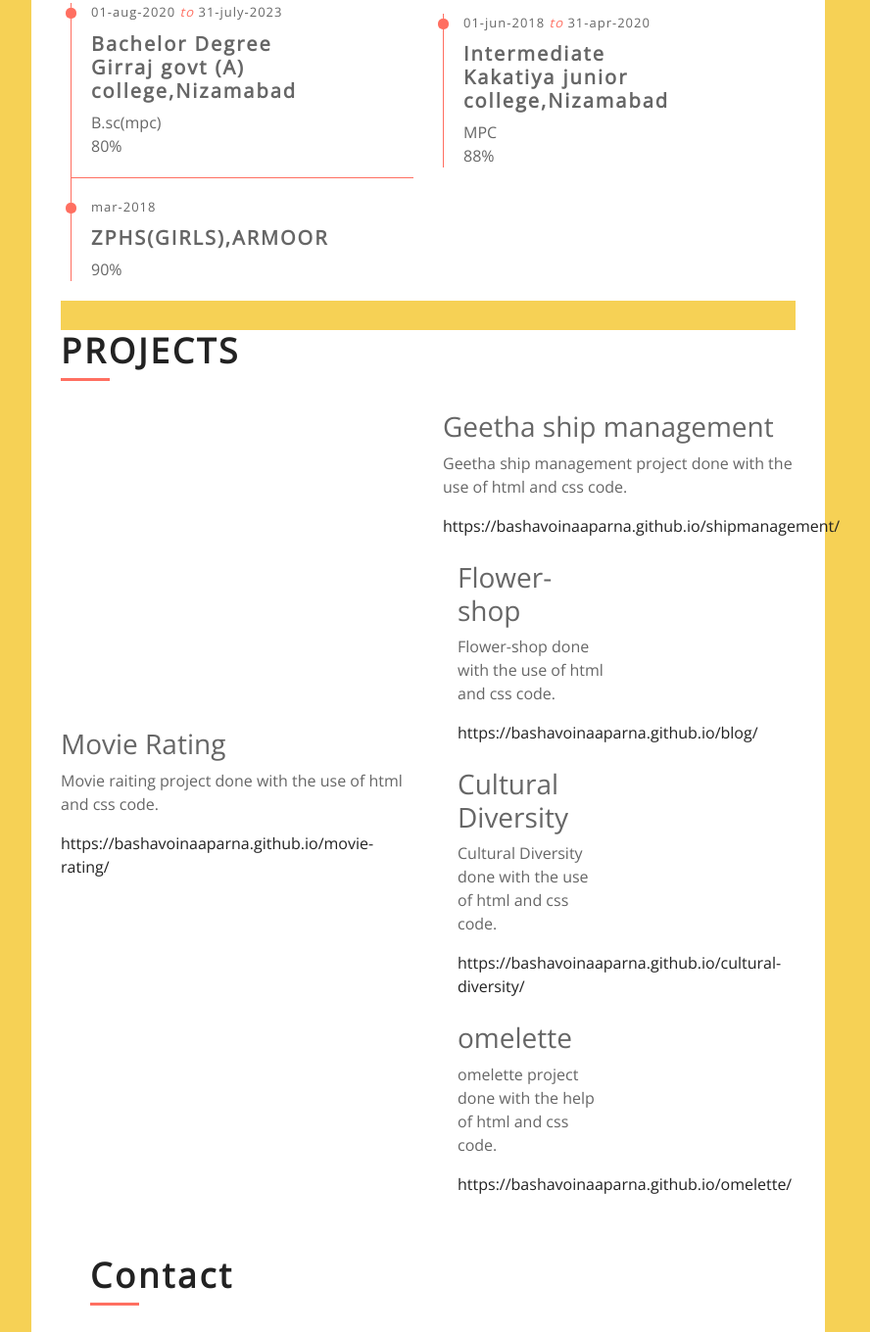
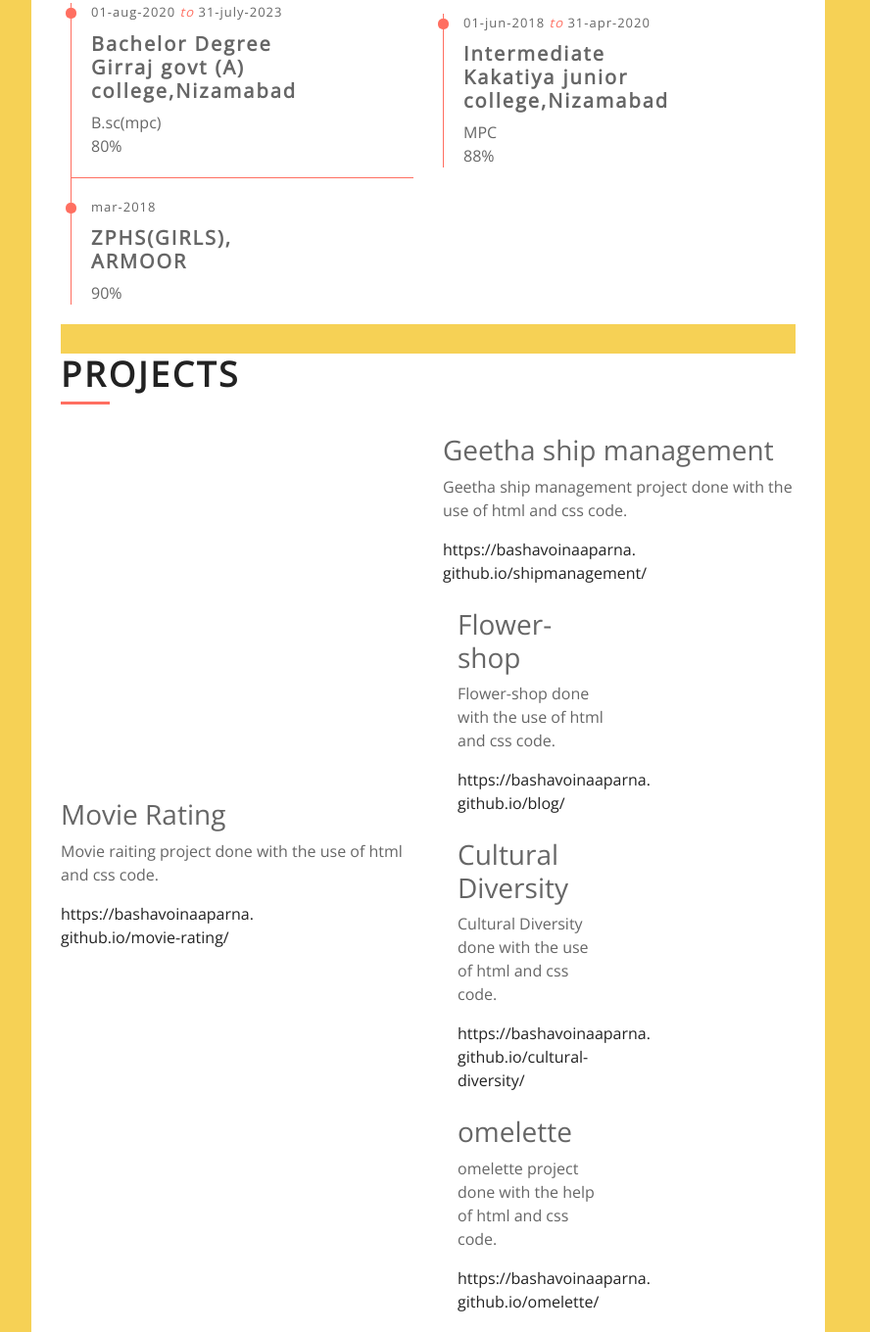
Before and after one commit to bashavoinaaparna/portfolio, a plain HTML site: page index.html in a window 1280 px wide. Shown: the part 1470-2830 px from the top of the page at 98% size, without its empty margins (368-1256 px from the left). Drawn offline with nearby package versions, Linux system fonts and the light colour scheme.

Commit message:
Update index.html

```diff
--- a/index.html
+++ b/index.html
@@ -184,7 +184,7 @@
                         <div class="col-md-6">
                             <div class="edu-col">
                                 <span>mar-2018</span>
-                                <h3>ZPHS(GIRLS),ARMOOR</h3>
+                                <h3>ZPHS(GIRLS),<br>ARMOOR</h3>
                                 <p>90%</p>
                             </div>
                         </div>
@@ -209,7 +209,7 @@
 
                                 <h3>Movie Rating</h3>
                                 <p>Movie raiting project done with the use of html and css code.</p>
-                                <a href="https://bashavoinaaparna.github.io/movie-rating/">https://bashavoinaaparna.github.io/movie-rating/</a>
+                                <a href="https://bashavoinaaparna.github.io/movie-rating/">https://bashavoinaaparna.<br>github.io/movie-rating/</a>
                             </div>
                         </div>
                         <br/>
@@ -219,7 +219,7 @@
 
                                 <h3>Geetha ship management</h3>
                                 <p>Geetha ship management project done with the use of html and css code.</p>
-                                  <a href="https://bashavoinaaparna.github.io/shipmanagement/">https://bashavoinaaparna.github.io/shipmanagement/</a>
+                                  <a href="https://bashavoinaaparna.github.io/shipmanagement/">https://bashavoinaaparna.<br>github.io/shipmanagement/</a>
                             </div>
                             <br/>
                              <div class="col-md-6">
@@ -227,7 +227,7 @@
 
                                 <h3>Flower-shop</h3>
                                 <p> Flower-shop done with the use of html and css code.</p>
-                                <a href="https://bashavoinaaparna.github.io/blog/">https://bashavoinaaparna.github.io/blog/</a>
+                                <a href="https://bashavoinaaparna.github.io/blog/">https://bashavoinaaparna.<br>github.io/blog/</a>
                             </div>
                         </div>
                             <br/>
@@ -236,7 +236,7 @@
 
                                 <h3>Cultural Diversity</h3>
                                 <p> Cultural Diversity done with the use of html and css code.</p>
-                                <a href="https://bashavoinaaparna.github.io/cultural-diversity/">https://bashavoinaaparna.github.io/cultural-diversity/</a>
+                                <a href="https://bashavoinaaparna.github.io/cultural-diversity/">https://bashavoinaaparna. <br>github.io/cultural-diversity/</a>
                             </div>
                         </div>
                             <br/>
@@ -245,7 +245,7 @@
 
                                 <h3>omelette</h3>
                                 <p>omelette project done with the help of html and css code.</p>
-                                <a href=" https://bashavoinaaparna.github.io/omelette/"> https://bashavoinaaparna.github.io/omelette/</a>
+                                <a href=" https://bashavoinaaparna.github.io/omelette/"> https://bashavoinaaparna.<br>github.io/omelette/</a>
                             </div>
                         </div>
                     </div>
@@ -268,7 +268,7 @@
                                 <p><i class="fa fa-envelope"></i><a href="mailto:aparnabashavoina@gmail.com">aparnabashavoina@gmail.com</a>
                                 </p>
                                 <p><i class="fa fa-phone"></i><a href="tel:+918179633135">+918179633135</a></p>
-                                <p><i class="fa fa-map-marker"></i>Honnajipet,dharpally,nizamabad,503165.</p>
+                                <p><i class="fa fa-map-marker"></i>Honnajipet,<br>dharpally,<br>nizamabad,<br>503165.</p>
                                 <div class="social">
 
                                     <a class="btn" href="aparnabashavoina@gmail.com"><i class="fa-solid fa-envelope"></i></a>
```
